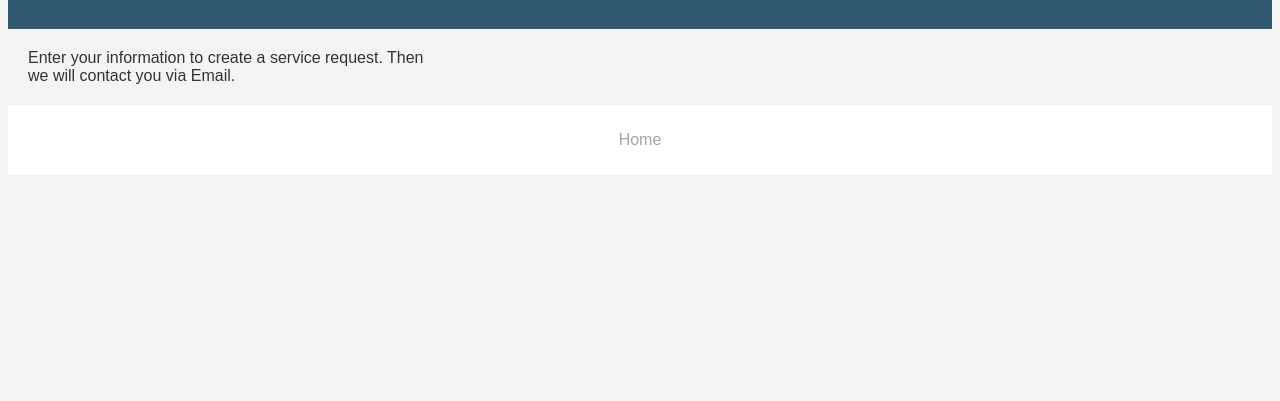
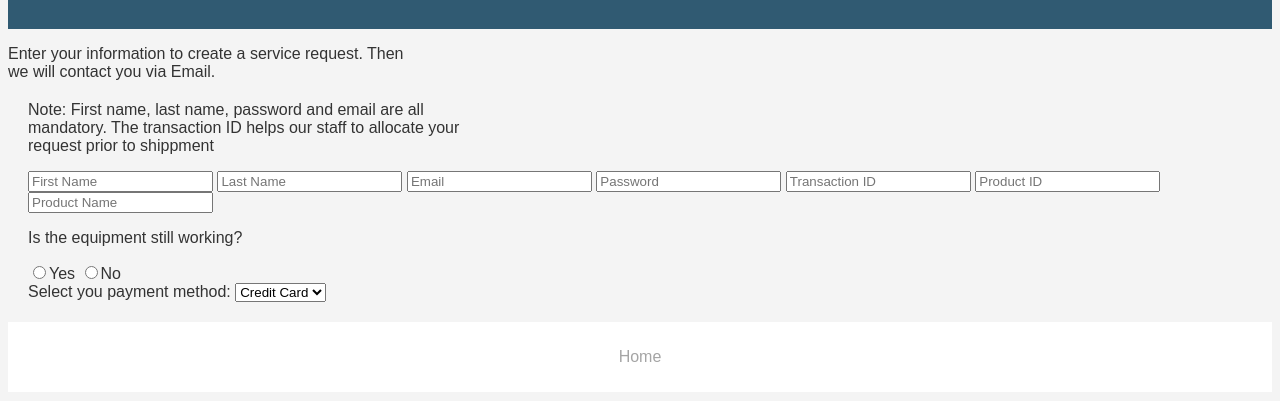
Before and after one commit to Steven5204/Web, a plain HTML site: page index.html in a window 1280 px wide. Shown: the part 79-480 px from the top of the page. Drawn offline with Linux system fonts and the light colour scheme.

Commit message:
Added Article, Request Fields, radio and dropdown

```diff
--- a/index.html
+++ b/index.html
@@ -1,16 +1,71 @@
 <!DOCTYPE html>
 <html lang="en"></html>
+
 <head>
     <meta charset="UTF-8">
     <title>Service Request Page</title>
     <link rel="stylesheet" href="styles.css">
 </head>
 <body>
+
     <header>
         <h1>Service Request Page</h1>
     </header>
+
+    <nav>
+        <p>Enter your information to create a service request. Then <br> we will contact you via Email.</p>
+    </nav>
+
     <main>
-        <p>Enter your information to create a service request. Then <br> we will contact you via Email.</p>
+        <section>
+            <article>
+                <p>Note: First name, last name, password and email are all <br>
+                mandatory. The transaction ID helps our staff to allocate your <br>
+                request prior to shippment</p>
+            </article>
+        </section>
+
+        <section>
+            <div>
+                <form id="Request">
+                    <input id="First Name" placeholder ="First Name" maxlength="30">
+                    <input id="Last Name" placeholder ="Last Name" maxlength="30">
+                    <input id="Email" placeholder ="Email" maxlength="40">
+                    <input id="Password" placeholder ="Password" maxlength="30">
+                    <input id="Transaction ID" placeholder ="Transaction ID" maxlength="30">
+                    <input id="Product ID" placeholder ="Product ID" maxlength="30">
+                    <input id="Product Name" placeholder ="Product Name" maxlength="30">
+                </form>
+            </div>
+        </section>
+
+        <section>
+            <div>
+                <form>
+                    <p>Is the equipment still working?</p>
+                    <label>
+                        <input type="radio" name="answer" value="Yes">Yes
+                    </label>
+                    <label>
+                        <input type="radio" name="answer" value="No">No
+                    </label>
+                </form>
+
+            </div>
+        </section>
+
+        <section>
+            <div>
+                <form>
+                    <label for ="selection">Select you payment method:</label>
+                    <select id="selection" name="selection">
+                        <option value="Credit Card">Credit Card</option>
+                        <option value="PayPal">PayPal</option>
+                        <option value="Account">Account</option>
+                    </select>
+                </form>
+            </div>
+        </section>
     </main>
     <footer>
         <p> Home</p>
--- a/styles.css
+++ b/styles.css
@@ -1,5 +1,5 @@
 body {
-    font-family: Arial, sans-serif;
+    font-family:'Arial', sans-serif;
     background-color: #f4f4f4;
     color: #333;
 }
```
